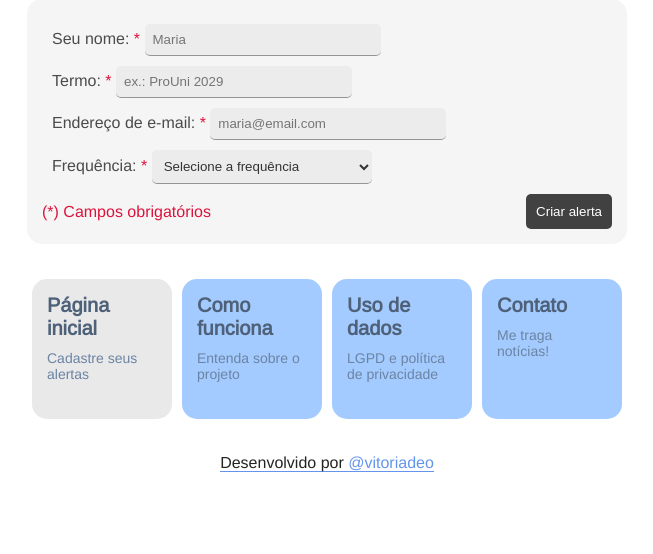
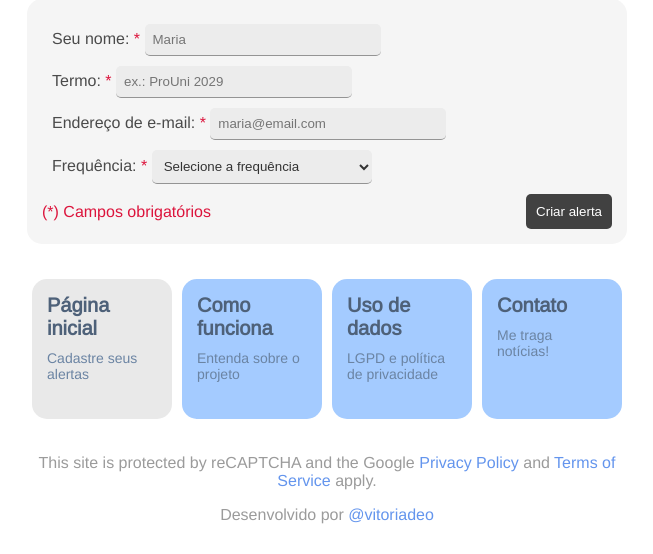
Before and after one commit to vitoriadeo/trago-noticias, a Flask app: page / in a window 1280 px wide. Shown: the part 383-937 px from the top of the page, without its empty margins (313-966 px from the left). Before the commit the page ends 855 px from the top, so only its background shows below. Run offline with Flask 3, Linux system fonts and the light colour scheme; some libraries are stand-ins or nearby versions; some web fonts are replaced.

Commit message:
feat(security): adicionar recaptcha v3 ao site/form

```diff
--- a/app/__init__.py
+++ b/app/__init__.py
@@ -1,10 +1,11 @@
 from flask import Flask
+from .config import ProdConfig
 
 app = Flask(__name__)
 
 def create_app():
     app = Flask(__name__)
-    app.config.from_object('app.config.Config')
+    app.config.from_object(ProdConfig)
 
     from app.controllers import home_controller
     app.register_blueprint(home_controller.bp)
--- a/app/config.py
+++ b/app/config.py
@@ -1,2 +1,8 @@
+import os
+
 class Config:
     SECRET_KEY = "minhachave"
+
+class ProdConfig(Config):
+    RECAPTCHA_SITE_KEY = os.environ.get('RECAPTCHA_SITE_KEY')
+    RECAPTCHA_SECRET_KEY = os.environ.get('RECAPTCHA_SECRET_KEY')
--- a/app/controllers/home_controller.py
+++ b/app/controllers/home_controller.py
@@ -1,19 +1,64 @@
-from flask import Blueprint, render_template
+from flask import Blueprint, render_template, request
+import requests
 
-bp = Blueprint('home', __name__)
+from flask import current_app
 
-@bp.route('/')
+bp = Blueprint("home", __name__)
+
+
+@bp.route("/")
 def index():
-    return render_template('index.html')
+    return render_template("index.html")
 
-@bp.route('/about')
+
+@bp.route("/cadastrar", methods=["POST"])
+def cadastrar():
+    try:
+        recaptcha_token = request.form.get("recaptcha-response")
+
+        secret_key = current_app.config["RECAPTCHA_SECRET_KEY"]
+        verification_url = "https://www.google.com/recaptcha/api/siteverify"
+        payload = {"secret": secret_key, "response": recaptcha_token}
+
+        response = requests.post(verification_url, data=payload)
+        result = response.json()
+
+        name = request.form["name"]
+        termo = request.form["termo"]
+        email = request.form["email"]
+        frequencia = request.form["frequencia"]
+
+        # coisas do db e outros babados vão aqui.
+
+        if result["success"] and result["score"] >= 0.5:
+            # logica do db aqui
+            mensagem_sucesso = f"Alerta para '{termo}' criado com sucesso!"
+            return render_template(
+                "index.html", status="sucesso", mensagem=mensagem_sucesso
+            )
+        else:
+            mensagem_falha = (
+                "Falha na verificação reCAPTCHA. Tente novamente."
+            )
+        return render_template("index.html", status="falha", mensagem=mensagem_falha)
+
+    except Exception as e:
+        print(f"Ocorreu um erro: {e}")
+
+        mensagem_falha = "Vish! Ocorreu um erro interno."
+        return render_template("index.html", status="falha", mensagem=mensagem_falha)
+
+
+@bp.route("/about")
 def about():
-    return render_template('about.html')
+    return render_template("about.html")
 
-@bp.route('/privacy')
+
+@bp.route("/privacy")
 def privacy():
-    return render_template('privacy.html')
+    return render_template("privacy.html")
 
-@bp.route('/contact')
+
+@bp.route("/contact")
 def contact():
-    return render_template('contact.html')
+    return render_template("contact.html")
--- a/app/static/css/responsive.css
+++ b/app/static/css/responsive.css
@@ -92,7 +92,8 @@
         color: crimson
     }
 
-    option, .option {
+    option,
+    .option {
         font-size: 1.2rem;
         color: rgb(51, 51, 51);
     }
@@ -109,6 +110,9 @@
         font-size: 1.2rem;
         line-height: 1.6rem;
     }
+
+    .grecaptcha-badge { visibility: hidden; }
+
 }
 
 @media (min-width: 481px) and (max-width: 600px) {
@@ -211,6 +215,7 @@
         font-size: 1.3rem;
         line-height: 1.7rem;
     }
+
 }
 
 @media (min-width: 601px) {
--- a/app/static/css/style.css
+++ b/app/static/css/style.css
@@ -83,6 +83,7 @@ header {
 
 .txtfooter {
     text-align: center;
+    color: #9b9b9b;
 }
 
 .content {
@@ -276,3 +277,28 @@ header {
 #menu-toggle:checked~.menu-list {
     transform: translateX(0);
 }
+
+.confirmation {
+    background-color: #c2ee98;
+    border: 1px solid #aad681;
+    color: #40552d;
+    padding: 0px 15px;
+    box-sizing: border-box;
+    border-radius: 10px;
+    margin-top: 15px;
+}
+
+.error {
+    background-color: #ee9898;
+    border: 1px solid #d68181;
+    color: #552d2d;
+    padding: 0px 15px;
+    box-sizing: border-box;
+    border-radius: 10px;
+    margin-top: 15px;
+}
+
+.advice-google {
+    color: #9b9b9b;
+    text-align: center;
+}
--- a/app/templates/base.html
+++ b/app/templates/base.html
@@ -1,7 +1,5 @@
 <!--TEMPLATES/HOME.HTML-->
 <!--
-TODO: Confirmação: uma mensagem para confirmar que o alerta foi criado com sucesso? Pode ser uma página ou um aviso no mesmo lugar.
-TODO: Segurança: CAPTCHA
 TODO: Acessibilidade: testar com teclado e leitor de tela para garantir.
 -->
 <!DOCTYPE html>
@@ -86,9 +84,32 @@ TODO: Acessibilidade: testar com teclado e leitor de tela para garantir.
     </aside>
 
     <footer id="footer">
-        <p class="txtfooter"><mark>Desenvolvido por <a href="https://github.com/vitoriadeo" target="_blank"
-                    title="Github">@vitoriadeo</a></mark></p>
+        <p class="advice-google">This site is protected by reCAPTCHA and the Google
+            <a href="https://policies.google.com/privacy">Privacy Policy</a> and
+            <a href="https://policies.google.com/terms">Terms of Service</a> apply.
+        </p>
+
+        <p class="txtfooter">Desenvolvido por <a href="https://github.com/vitoriadeo" target="_blank"
+                    title="Github">@vitoriadeo</a></p>
     </footer>
+    <script src="https://www.google.com/recaptcha/api.js?render=6Lc6JrYrAAAAAARpiQiQ_IfaPIr33Xjkws9JUMDM"></script>
+    <script>
+        document.getElementById('form_alerts').addEventListener('submit', function (event) {
+
+            event.preventDefault();
+
+            var form = this;
+
+            grecaptcha.ready(function () {
+                grecaptcha.execute('6Lc6JrYrAAAAAARpiQiQ_IfaPIr33Xjkws9JUMDM', { action: 'submit' }).then(function (token) {
+
+                    document.getElementById('recaptcha-response').value = token;
+
+                    form.submit();
+                });
+            });
+        });
+    </script>
 </body>
 
 </html>
--- a/app/templates/index.html
+++ b/app/templates/index.html
@@ -6,20 +6,22 @@
 <h2 id="subtitle">Saiba o que há de <mark>novo</mark> com assuntos do seu interesse!</h2>
 
 <article id="description">
-    <p>Monitoramos a web em busca de notícias sobre os assuntos que mais te interessam. Basta cadastrar um termo de busca e você receberá as novidades diretamente no seu e-mail, de forma prática e organizada.
+    <p>Monitoramos a web em busca de notícias sobre os assuntos que mais te interessam. Basta cadastrar um termo de
+        busca e você receberá as novidades diretamente no seu e-mail, de forma prática e organizada.
     </p>
 </article>
 
 <section id="form_area">
-    <form action="/processamento" method="post">
+    <form id="form_alerts" action="/cadastrar" method="POST">
+        <input type="hidden" id="recaptcha-response" name="recaptcha-response">
         <div class="item">
             <label for="name">Seu nome: <span class="required">*</span> </label>
             <input type="text" id="name" class="input" name="name" placeholder="Maria" required />
         </div>
 
         <div class="item">
-            <label for="assunto">Termo: <span class="required">*</span> </label>
-            <input type="text" id="assunto" class="input" name="assunto" placeholder="ex.: ProUni 2029" required />
+            <label for="termo">Termo: <span class="required">*</span> </label>
+            <input type="text" id="termo" class="input" name="termo" placeholder="ex.: ProUni 2029" required />
         </div>
         <div class="item">
             <label for="email">Endereço de e-mail: <span class="required">*</span>
@@ -40,6 +42,17 @@
             <div class="required-txt">(*) Campos obrigatórios</div>
             <button type="submit" class="button">Criar alerta</button>
         </div>
+
+        {% if status == 'sucesso' %}
+        <div class="confirmation">
+            <p>✅️ {{mensagem}}</p>
+        </div>
+        {% elif status == 'falha' %}
+        <div class="error">
+            <p>❌ {{mensagem}}</p>
+        </div>
+        {% endif %}
+
     </form>
 </section>
 {% endblock %}
--- a/run.py
+++ b/run.py
@@ -1,3 +1,7 @@
+from dotenv import load_dotenv
+
+load_dotenv()
+
 from app import create_app
 
 app = create_app()
```
Also changed, not shown: requirements.txt (+8 -0 lines), 1 other file.
